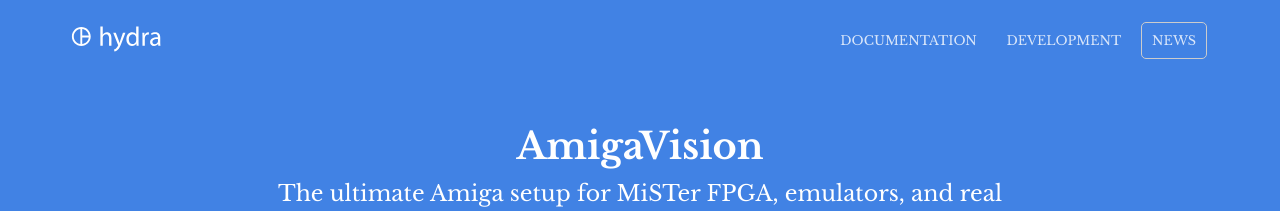
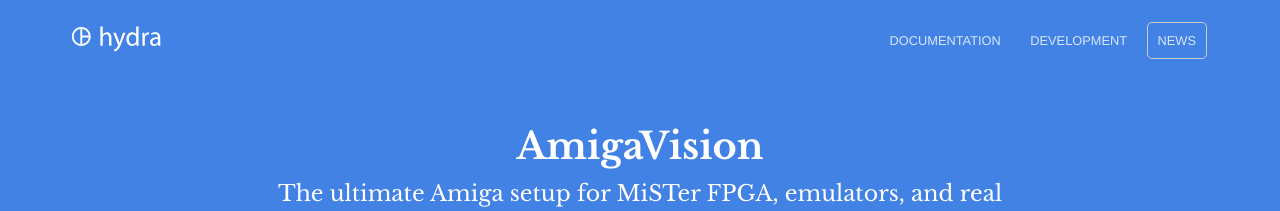
Before and after one commit to amigavision/amigavision.github.io, a Jekyll site: the page built from index.html, in a window 1280 px wide. Shown: the top 211 px of the page. Built offline with Jekyll 4.4.1, drawn with Linux system fonts in a browser that asks for light colours.

Commit message:
Header typeface

```diff
--- a/_sass/elements.scss
+++ b/_sass/elements.scss
@@ -9,6 +9,10 @@
 
 body {
 	font-family: "Libre Baskerville", "San Francisco", "Helvetica Neue", "Arial";
+}
+
+header {
+	font-family: "San Francisco", "Helvetica Neue", "Arial";
 }
 
 a {
```
